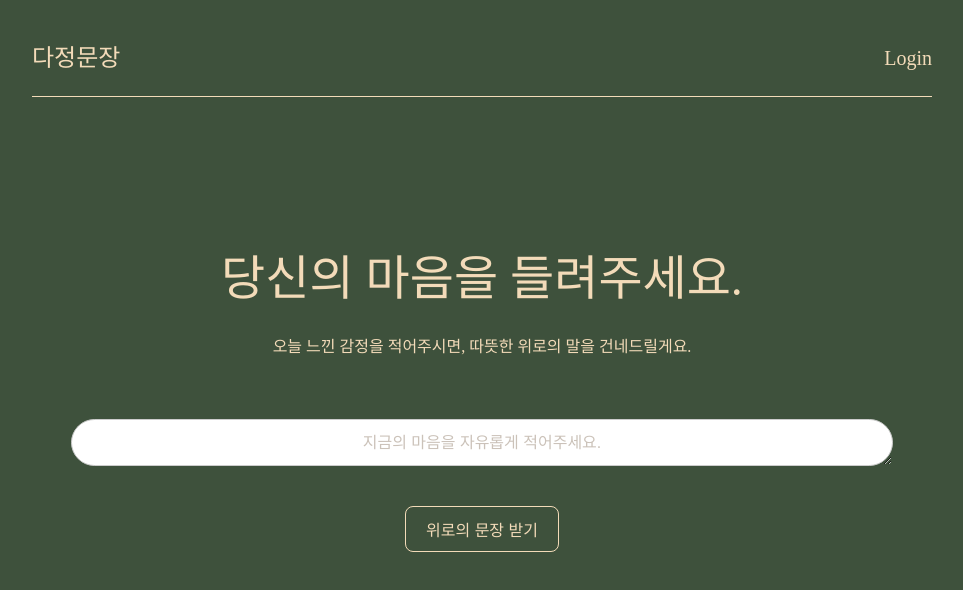
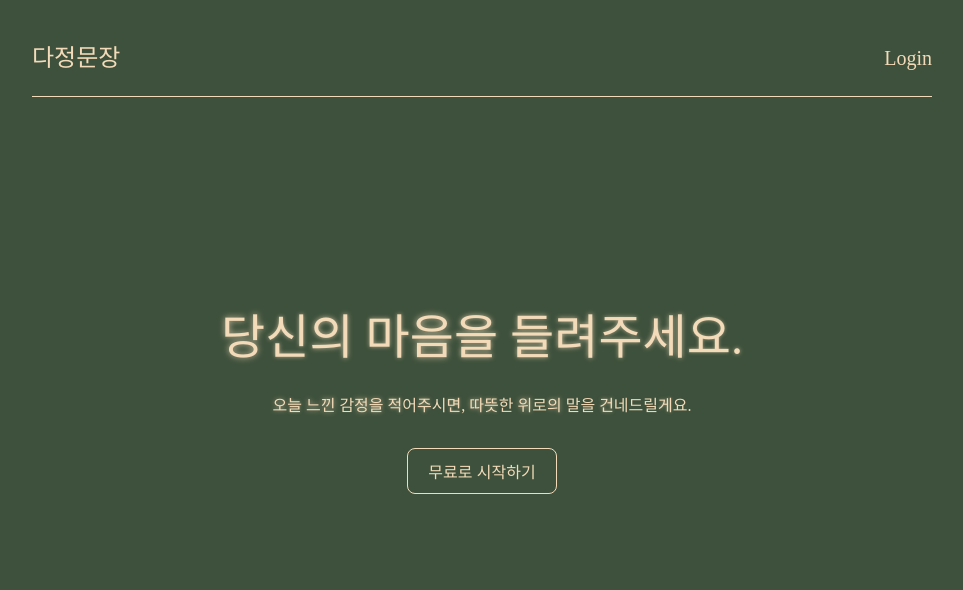
Before and after one commit to bokyoung89/dajeong, a React (Vite) app in the folder frontend/: page / in a window 1280 px wide. Shown: the top 590 px of the page, without its empty margins (158-1121 px from the left). Built offline with nearby package versions, Linux system fonts and the light colour scheme; no server answers; a web font is replaced by a local one.

Commit message:
style : 메인페이지 텍스트 효과, 로그인 시 무료로 시작하기 버튼 추가

```diff
--- a/frontend/src/Page1.jsx
+++ b/frontend/src/Page1.jsx
@@ -2,6 +2,25 @@ import React, { useState } from "react";
 import { useNavigate } from "react-router-dom";
 import NavigationBar from "./NavigationBar";
 import { useAuth } from "./AuthContext";
+
+const FoggyRevealText = ({ text, style, charDelay = 50, initialDelay = 0 }) => {
+  return (
+    <p style={style}>
+      {text.split('').map((char, index) => {
+        const stagger = initialDelay + index * charDelay;
+        return (
+          <span
+            key={index}
+            className="foggy-char"
+            style={{ animationDelay: `${stagger}ms, ${stagger + 2500 + Math.random() * 2000}ms` }}
+          >
+            {char === ' ' ? '\u00A0' : char}
+          </span>
+        );
+      })}
+    </p>
+  );
+};
 
 function Page1() {
   const [text, setText] = useState("");
@@ -40,12 +59,24 @@ function Page1() {
     }
   };
 
+  const firstLine = "당신의 마음을 들려주세요.";
+
   return (
     <div style={styles.container}>
       <NavigationBar />
       <div style={styles.content}>
-        <p style={{ marginBottom: 10, fontFamily: "'Noto Serif Korean', serif", fontSize: "3em"}}>당신의 마음을 들려주세요.</p>
-        <p style={{ margin: 10, fontFamily: "'Noto Serif Korean', serif"}}>오늘 느낀 감정을 적어주시면, 따뜻한 위로의 말을 건네드릴게요.</p>
+        <FoggyRevealText
+            text={firstLine}
+            style={{ marginBottom: 10, fontFamily: "'Noto Serif Korean', serif", fontSize: "3em"}}
+        />
+        <FoggyRevealText
+            text="오늘 느낀 감정을 적어주시면, 따뜻한 위로의 말을 건네드릴게요."
+            style={{ margin: 10, fontFamily: "'Noto Serif Korean', serif"}}
+            charDelay={30}
+            initialDelay={1500}
+        />
+        {session ? (
+          <>
             <textarea
               value={text}
               onChange={(e) => setText(e.target.value)}
@@ -55,6 +86,12 @@ function Page1() {
             <button onClick={handleSubmit} style={styles.button} disabled={loading}>
               {loading ? "오늘의 감정은..." : "위로의 문장 받기"}
             </button>
+          </>
+        ) : (
+          <button onClick={() => navigate("/login")} style={styles.button}>
+            무료로 시작하기
+          </button>
+        )}
       </div>
     </div>
   );
@@ -84,7 +121,7 @@ const styles = {
   textarea: {
     width: "800px",
     height: "25px",
-    padding: "10px",
+    padding: "10px 20px",
     marginTop: "50px",
     marginBottom : "20px",
     fontSize: "16px",
@@ -94,7 +131,7 @@ const styles = {
     border: "1px solid #ccc",
     outline: "none",
     color: "#545454",
-    textAlign: "center",
+    textAlign: "left",
     fontFamily: "Arial, sans-serif",
   },
   button: {
@@ -112,9 +149,35 @@ const styles = {
 
 const styleSheet = document.createElement("style");
 styleSheet.innerHTML = `
+  @keyframes foggy-reveal {
+    0% {
+      opacity: 0;
+      filter: blur(1px);
+    }
+    100% {
+      opacity: 1;
+      filter: blur(0);
+    }
+  }
+
+  @keyframes subtle-pulse {
+    0%, 100% {
+      text-shadow: 0 0 3px rgba(243, 219, 185, 0.5);
+    }
+    50% {
+      text-shadow: 0 0 6px rgba(243, 219, 185, 0.8);
+    }
+  }
+
+  .foggy-char {
+    display: inline-block;
+    animation: foggy-reveal 2.5s forwards, subtle-pulse 4s infinite;
+    opacity: 0;
+  }
+
   textarea::placeholder {
     color: #cbc2b9;
-    text-align: center;
+    text-align: left;
     font-family: Arial, sans-serif;
     line-height: 25px;
   }
```
Lines whose indentation alone changed are shown as unchanged.
